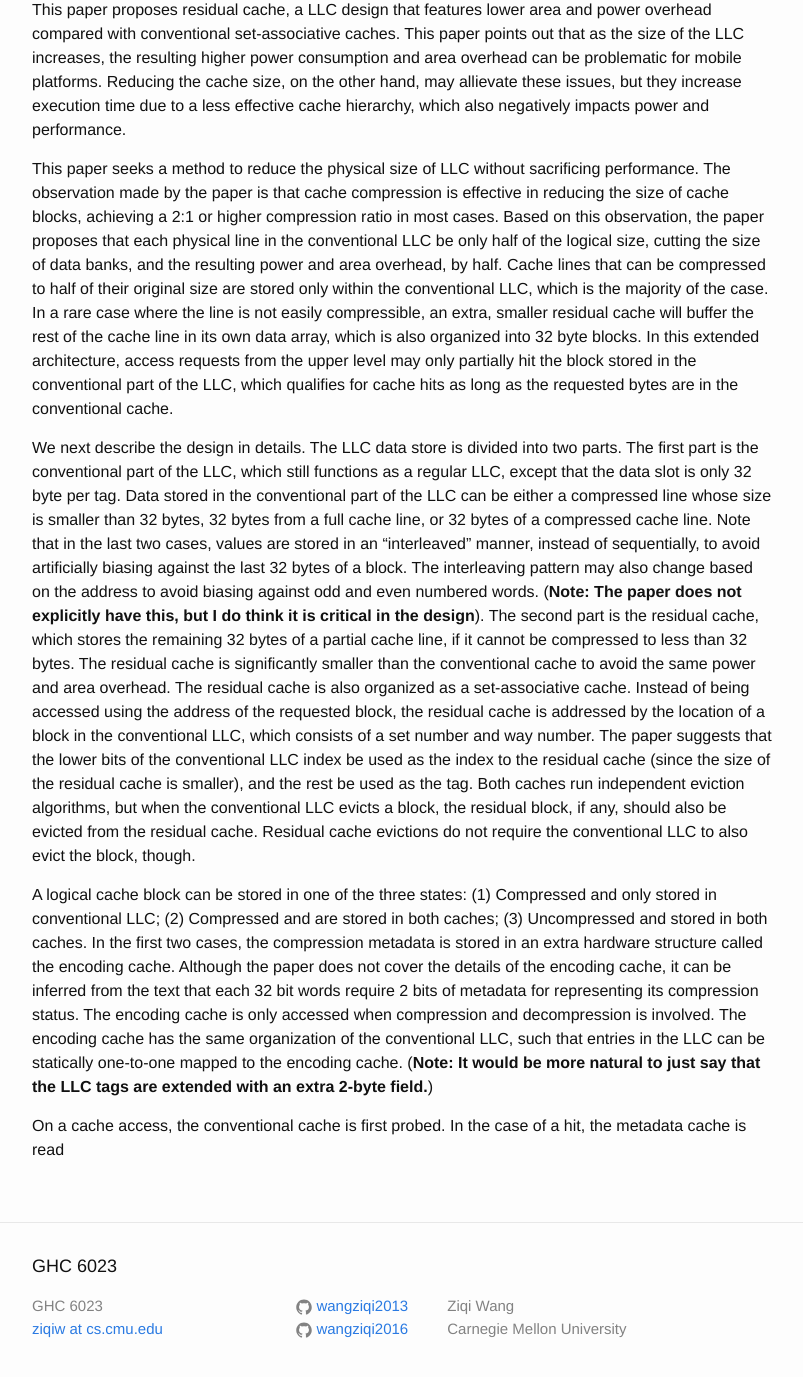
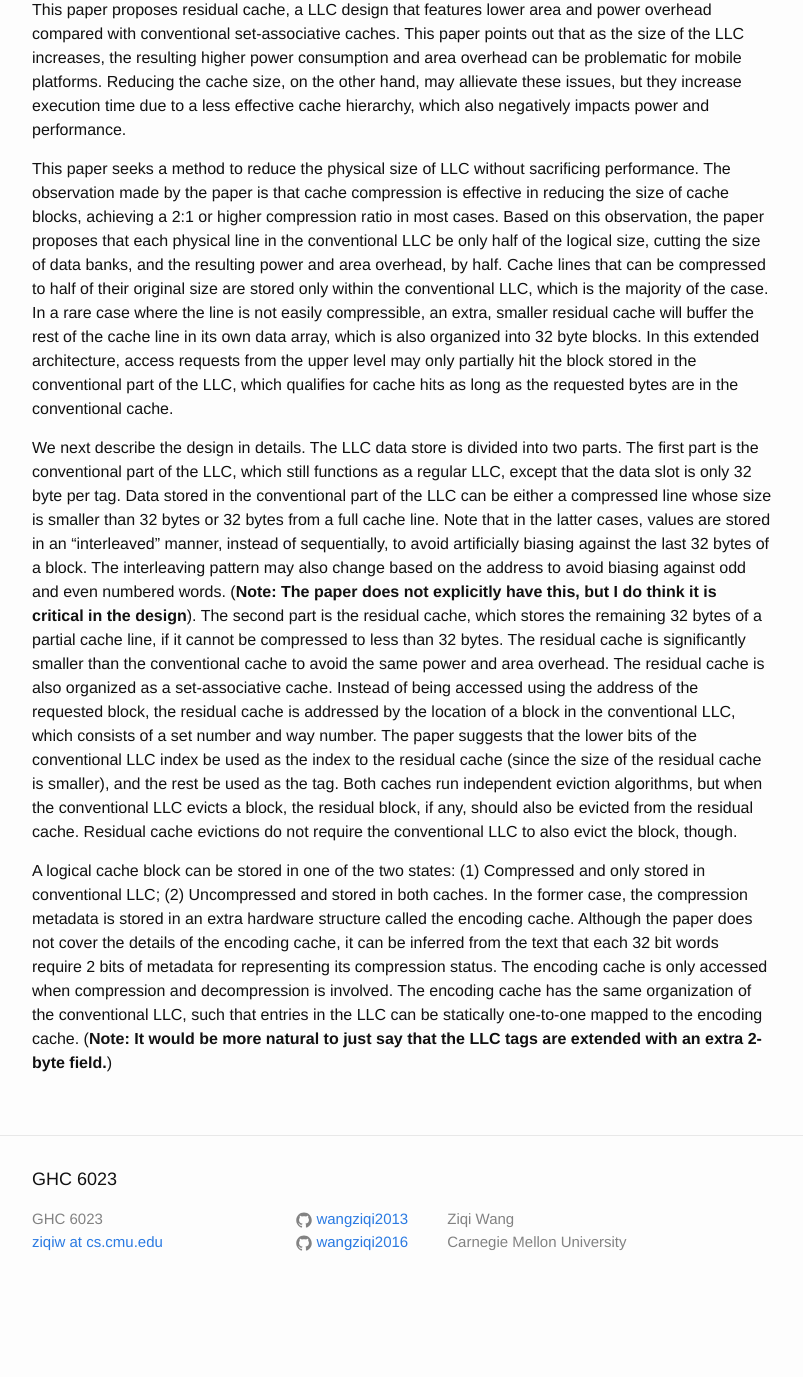
Before and after one commit to wangziqi2013/wangziqi2013.github.io, a Jekyll site: the page built from _posts/2020-07-01-residual-cache.markdown, in a window 1280 px wide and 1400 px high, scrolled down 1097 px. Shown: the top 1377 px of the window, without its empty margins (238-1041 px from the left). Built offline with Jekyll 4.4.1, drawn with Linux system fonts in a browser that asks for light colours; after the commit the page ends 2410 px from its top, so only the background shows below that.

Commit message:
Small change

```diff
--- a/_posts/2020-07-01-residual-cache.markdown
+++ b/_posts/2020-07-01-residual-cache.markdown
@@ -55,8 +55,8 @@ part of the LLC, which qualifies for cache hits as long as the requested bytes a
 
 We next describe the design in details. The LLC data store is divided into two parts. The first part is the conventional
 part of the LLC, which still functions as a regular LLC, except that the data slot is only 32 byte per tag. Data stored
-in the conventional part of the LLC can be either a compressed line whose size is smaller than 32 bytes, 32 bytes from
-a full cache line, or 32 bytes of a compressed cache line. Note that in the last two cases, values are stored in an
+in the conventional part of the LLC can be either a compressed line whose size is smaller than 32 bytes or 32 bytes from
+a full cache line. Note that in the latter cases, values are stored in an
 "interleaved" manner, instead of sequentially, to avoid artificially biasing against the last 32 bytes of a block.
 The interleaving pattern may also change based on the address to avoid biasing against odd and even numbered words.
 (**Note: The paper does not explicitly have this, but I do think it is critical in the design**).
@@ -70,13 +70,11 @@ tag. Both caches run independent eviction algorithms, but when the conventional
 if any, should also be evicted from the residual cache. Residual cache evictions do not require the conventional LLC
 to also evict the block, though.
 
-A logical cache block can be stored in one of the three states: (1) Compressed and only stored in conventional LLC;
-(2) Compressed and are stored in both caches; (3) Uncompressed and stored in both caches. In the first two cases, the
+A logical cache block can be stored in one of the two states: (1) Compressed and only stored in conventional LLC;
+(2) Uncompressed and stored in both caches. In the former case, the
 compression metadata is stored in an extra hardware structure called the encoding cache. Although the paper does not
 cover the details of the encoding cache, it can be inferred from the text that each 32 bit words require 2 bits of
 metadata for representing its compression status. The encoding cache is only accessed when compression and decompression
 is involved. The encoding cache has the same organization of the conventional LLC, such that entries in the LLC can be
 statically one-to-one mapped to the encoding cache. (**Note: It would be more natural to just say that the LLC tags
 are extended with an extra 2-byte field.**)
-
-On a cache access, the conventional cache is first probed. In the case of a hit, the metadata cache is read
```
